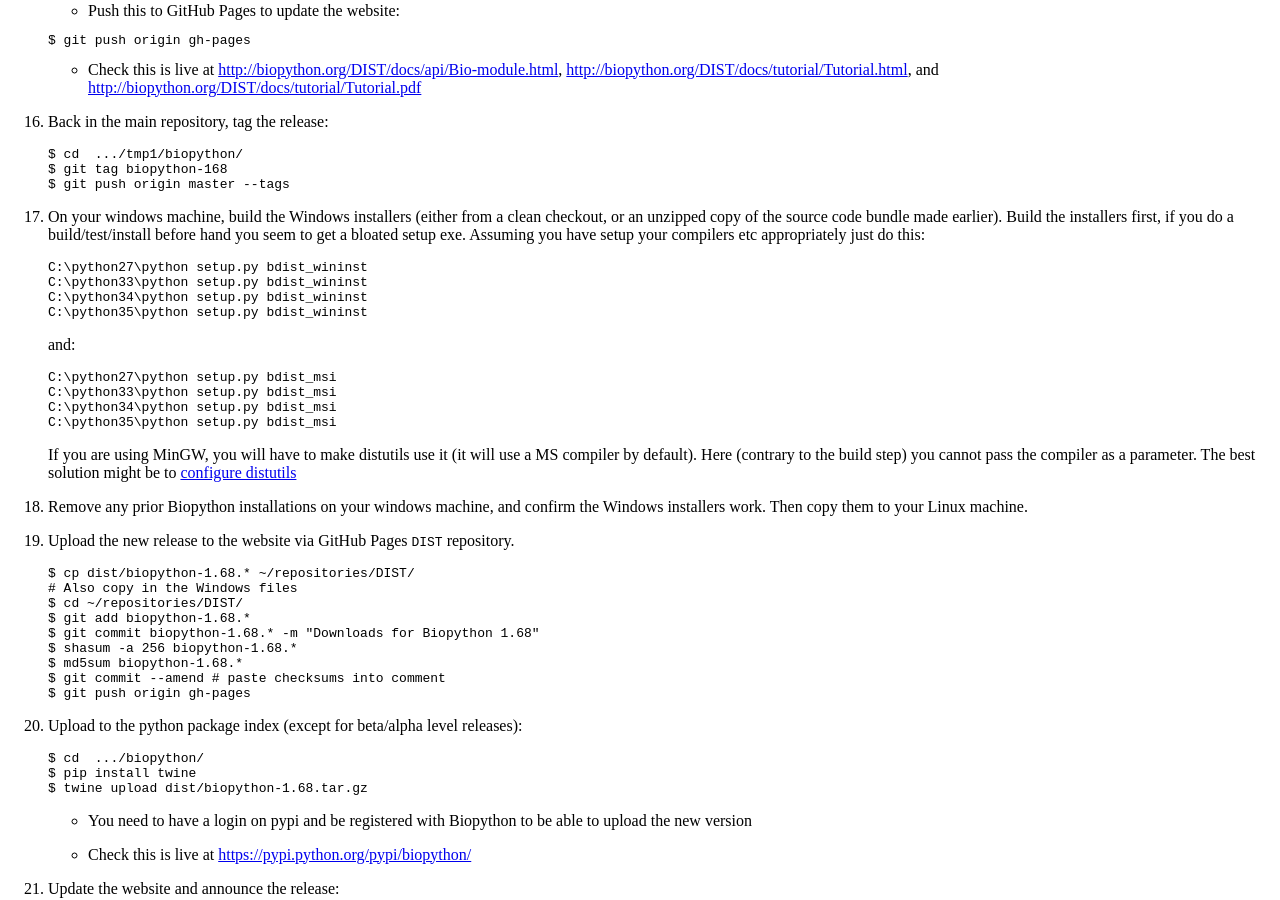
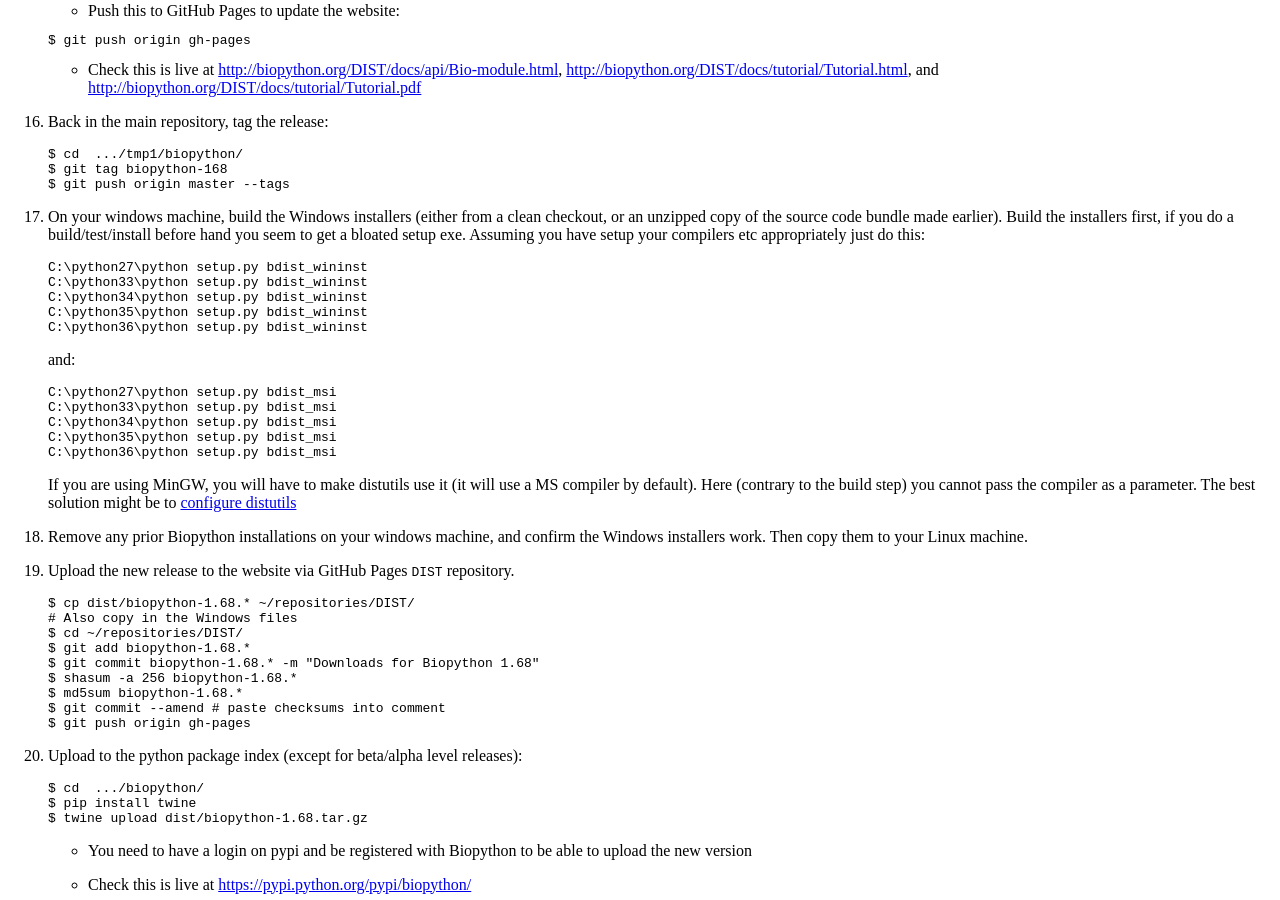
Before and after one commit to biopython/biopython.github.io, a Jekyll site: the page built from wiki/Building_a_release.md, in a window 1280 px wide and 900 px high, scrolled down 2556 px. Built offline with Jekyll 4.4.1, drawn with Linux system fonts in a browser that asks for light colours.

Commit message:
Will also want Windows installers for Python 3.6

````diff
--- a/wiki/Building_a_release.md
+++ b/wiki/Building_a_release.md
@@ -232,6 +232,7 @@ your compilers etc appropriately just do this:
     C:\python33\python setup.py bdist_wininst
     C:\python34\python setup.py bdist_wininst
     C:\python35\python setup.py bdist_wininst
+    C:\python36\python setup.py bdist_wininst
     ```
 
     and:
@@ -241,6 +242,7 @@ your compilers etc appropriately just do this:
     C:\python33\python setup.py bdist_msi
     C:\python34\python setup.py bdist_msi
     C:\python35\python setup.py bdist_msi
+    C:\python36\python setup.py bdist_msi
     ```
 
     If you are using MinGW, you will have to make distutils use it (it will
````
